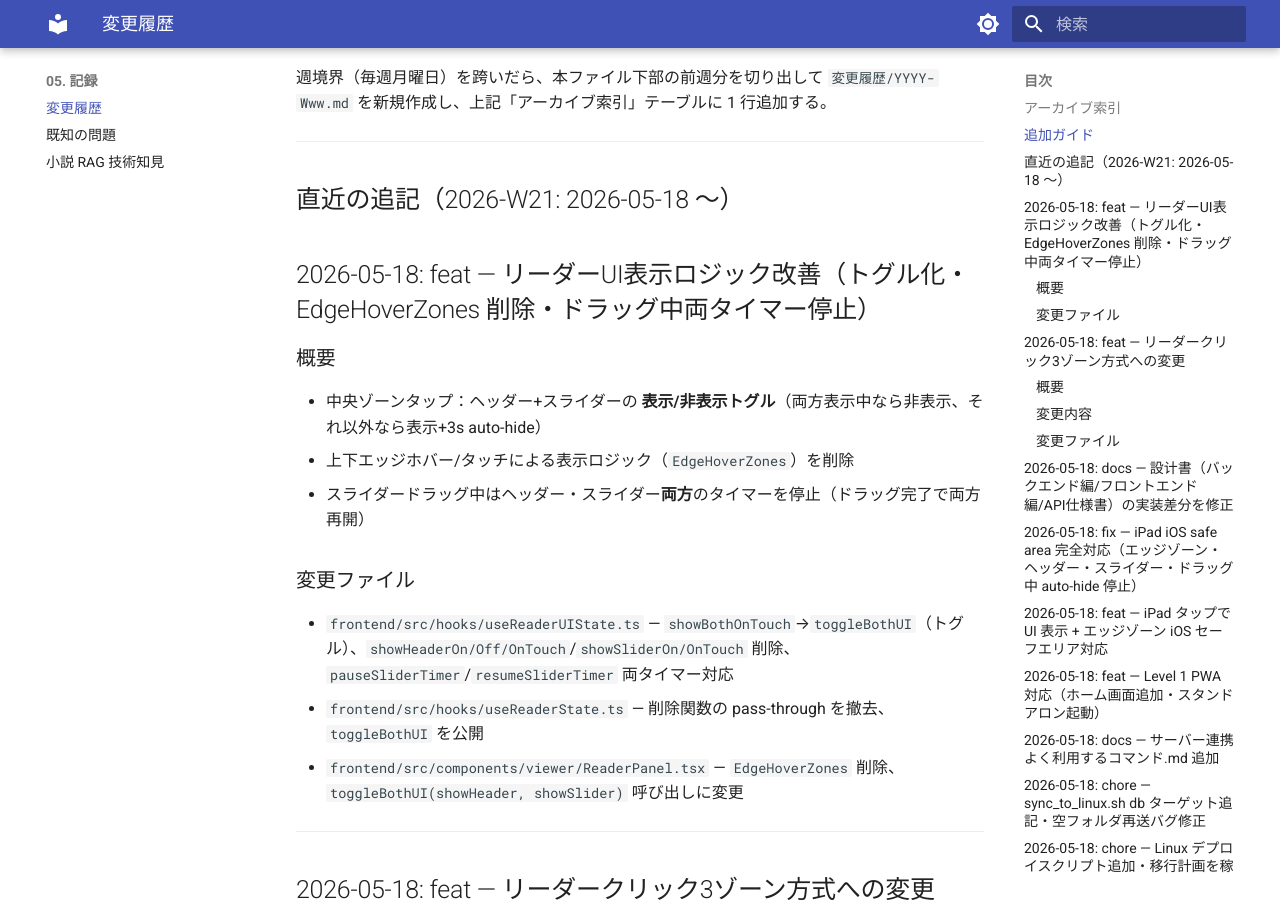
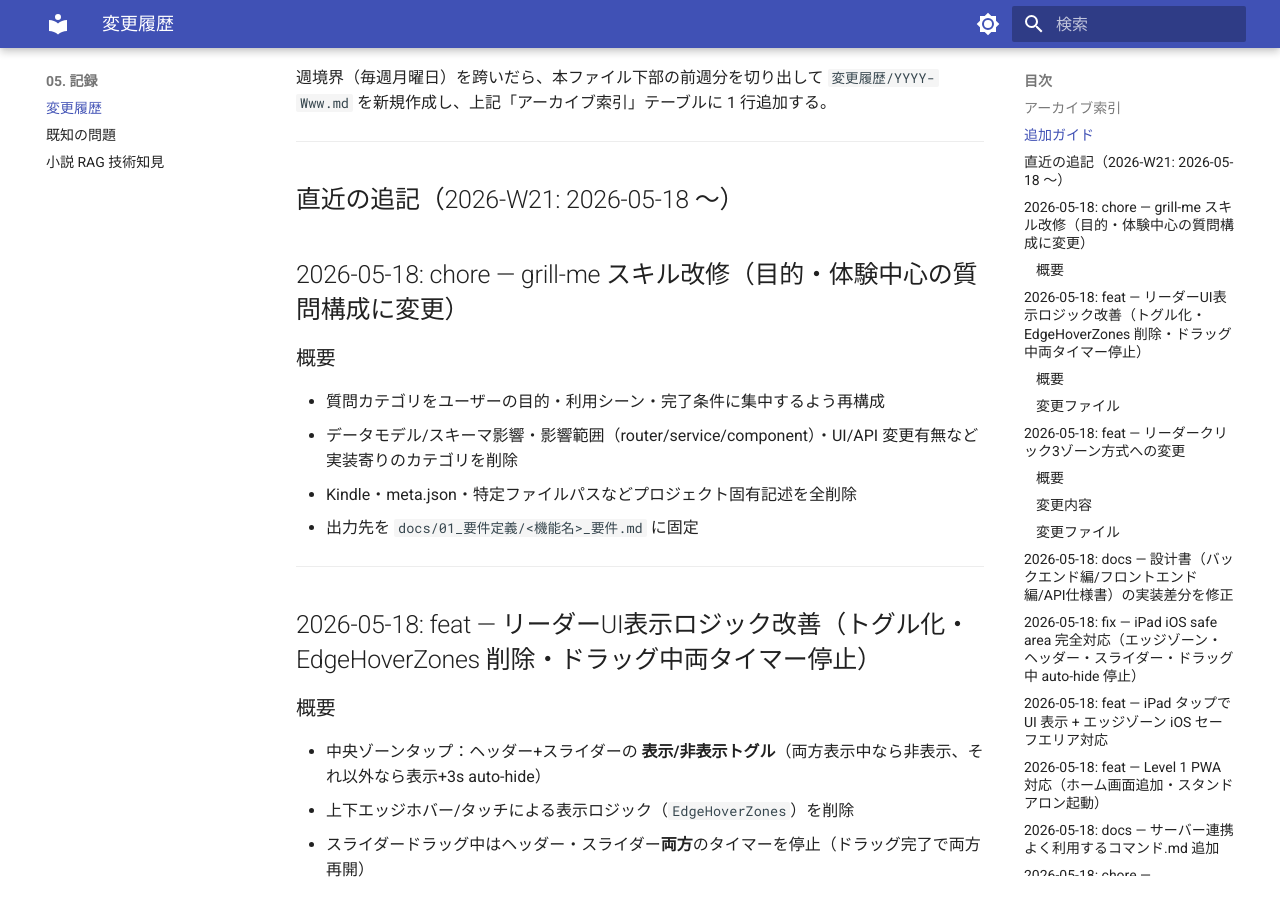
Before and after one commit to kkmmyr/Pic2PDF_Viewer, an MkDocs documentation site: the page built from docs/05_記録/変更履歴.md, in a window 1280 px wide and 900 px high, scrolled down 1156 px. Built offline with MkDocs 1.6.1 and Material for MkDocs 9.7.7, drawn with Linux system fonts in a browser that asks for light colours.

Commit message:
chore(grill-me): 質問設計を目的・体験・完了条件中心に再構成
- データモデル/スキーマ影響・影響範囲・UI/API変更有無など実装寄りカテゴリを削除
- 新カテゴリ: 本当の目的・利用シーン・期待する体験・スコープ外・完了条件・トレードオフ
- Kindle・meta.json・特定ファイルパスなどプロジェクト固有記述を全削除
- 出力先を docs/01_要件定義/<機能名>_要件.md に固定

Co-Authored-By: Claude Sonnet 4.6 <noreply@anthropic.com>

```diff
--- a/docs/05_記録/変更履歴.md
+++ b/docs/05_記録/変更履歴.md
@@ -28,6 +28,16 @@
 ---
 
 ## 直近の追記（2026-W21: 2026-05-18 〜）
+
+## 2026-05-18: chore — grill-me スキル改修（目的・体験中心の質問構成に変更）
+
+### 概要
+- 質問カテゴリをユーザーの目的・利用シーン・完了条件に集中するよう再構成
+- データモデル/スキーマ影響・影響範囲（router/service/component）・UI/API 変更有無など実装寄りのカテゴリを削除
+- Kindle・meta.json・特定ファイルパスなどプロジェクト固有記述を全削除
+- 出力先を `docs/01_要件定義/<機能名>_要件.md` に固定
+
+---
 
 ## 2026-05-18: feat — リーダーUI表示ロジック改善（トグル化・EdgeHoverZones 削除・ドラッグ中両タイマー停止）
 
```
Also changed, not shown: .claude/skills/grill-me/SKILL.md (+10 -20 lines).
